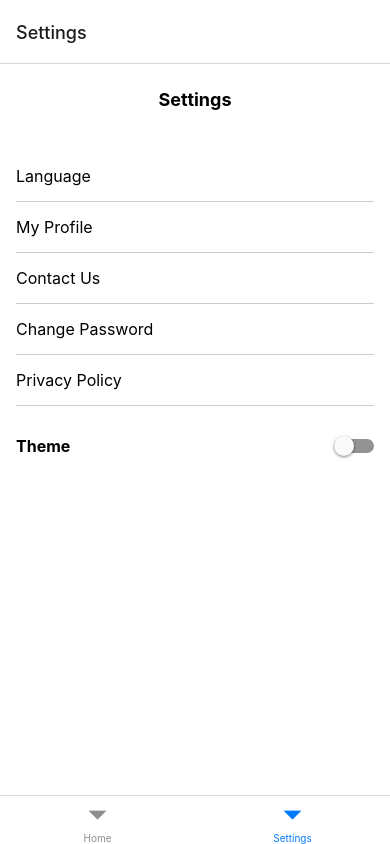
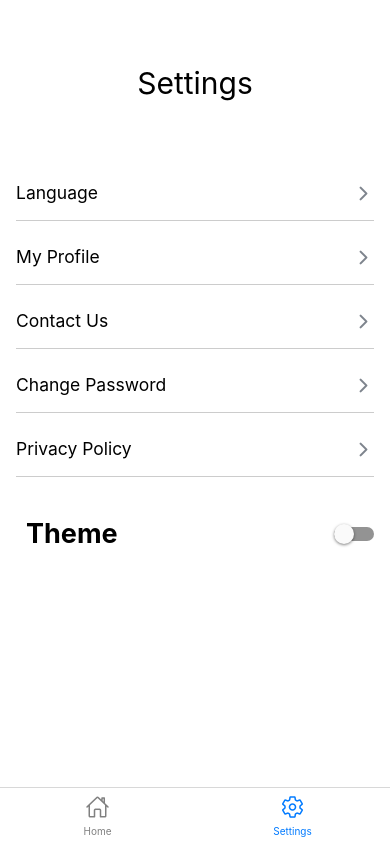
Before and after one commit to blip-cmd/rn-assignment5-11357610, a React Native app in the folder Wallet/: screen /Settings in a window 390 px wide. Built offline with nearby package versions, Linux system fonts and the light colour scheme.

Commit message:
Updated Icons and Styling For Tabs and Settings Page

```diff
--- a/Wallet/App.js
+++ b/Wallet/App.js
@@ -5,6 +5,7 @@ import SettingsScreen from './src/SettingsScreen.js';
 import * as React from 'react';
 import {createBottomTabNavigator} from '@react-navigation/bottom-tabs'
 import {NavigationContainer} from '@react-navigation/native';
+import Ionicons from '@expo/vector-icons/Ionicons';
 
 const Tab = createBottomTabNavigator();
 
@@ -13,10 +14,37 @@ export default function App() {
 
   return (
     <NavigationContainer>
-    <Tab.Navigator>
-      <Tab.Screen name="Home" component={HomeScreen} />
-      <Tab.Screen name="Settings" component={SettingsScreen} />
-    </Tab.Navigator>
+    <Tab.Navigator screenOptions={{
+      tabBarShowLabel: true,
+      tabBarLabelPosition: 'below-icon',
+      tabBarStyle:{
+        backgroundColor: 'white',
+        height: 57,
+        paddingBottom: 7,
+      },
+      tabBarAvtiveTintColor: 'blue',
+      tabBarInactiveTintColor: 'grey',
+      headerShown: false,
+    }}>
+        <Tab.Screen
+          name="Home"
+          component={HomeScreen}
+          options={{
+            tabBarIcon: ({ color }) => (
+              <Ionicons name="home-outline" size={24} color={color} />
+            ),
+          }}
+        />
+        <Tab.Screen
+          name="Settings"
+          component={SettingsScreen}
+          options={{
+            tabBarIcon: ({ color }) => (
+              <Ionicons name="settings-outline" size={24} color={color} />
+            ),
+          }}
+        />
+      </Tab.Navigator>
     </NavigationContainer>
   );
 }
--- a/Wallet/src/SettingsScreen.js
+++ b/Wallet/src/SettingsScreen.js
@@ -1,5 +1,6 @@
 import React from 'react';
 import { View, SafeAreaView, StyleSheet, Text, Switch, TouchableOpacity } from 'react-native';
+import Ionicons from '@expo/vector-icons/Ionicons'
 
 function SettingsScreen() {
 
@@ -11,21 +12,26 @@ function SettingsScreen() {
             <View style={styles.content}>
                 <TouchableOpacity style={styles.item}>
                     <Text style={styles.itemText}>Language</Text>
+                    <Ionicons name="chevron-forward-outline" size={21} style={{ color:'#7E848D' }} />
                 </TouchableOpacity>
                 <TouchableOpacity style={styles.item}>
                     <Text style={styles.itemText}>My Profile</Text>
+                    <Ionicons name="chevron-forward-outline" size={21} style={{ color:'#7E848D' }} />
                 </TouchableOpacity>
                 <TouchableOpacity style={styles.item}>
                     <Text style={styles.itemText}>Contact Us</Text>
+                    <Ionicons name="chevron-forward-outline" size={21} style={{ color:'#7E848D' }} />
                 </TouchableOpacity>
                 <TouchableOpacity style={styles.item}>
                     <Text style={styles.itemText}>Change Password</Text>
+                    <Ionicons name="chevron-forward-outline" size={21} style={{ color:'#7E848D' }} />
                 </TouchableOpacity>
                 <TouchableOpacity style={styles.item}>
                     <Text style={styles.itemText}>Privacy Policy</Text>
+                    <Ionicons name="chevron-forward-outline" size={21} style={{ color:'#7E848D' }} />
                 </TouchableOpacity>
                 <View style={styles.themeItem}>
-          <Text style={[styles.itemText, { fontWeight: "bold" }]}>Theme</Text>
+          <Text style={[styles.itemText, { fontWeight: "bold", fontSize:27, margin:10 }]}>Theme</Text>
 
                     <Switch></Switch>
                      {/* toHandle Switch */}
@@ -41,24 +47,29 @@ const styles = StyleSheet.create({
         backgroundColor: "#fff",
     },
     header: {
-        padding: 25,
+        paddingTop: 25,
         alignItems: "center",
+        margin: 40,
     },
     headerText: {
-        fontSize: 18,
-        fontWeight: "bold",
+        fontSize: 30,
+        // fontWeight: "bold",
 
     },
     content: {
         padding: 16,
+
     },
     item: {
+        paddingTop: 25,
         paddingVertical: 15,
         borderBottomWidth: 1,
         borderBottomColor: "#ccc",
+        flexDirection: "row",
+        justifyContent: "space-between",
     },
     itemText: {
-        fontSize: 16,
+        fontSize: 17.5,
     },
   themeItem: {
     paddingTop: 30,
```
